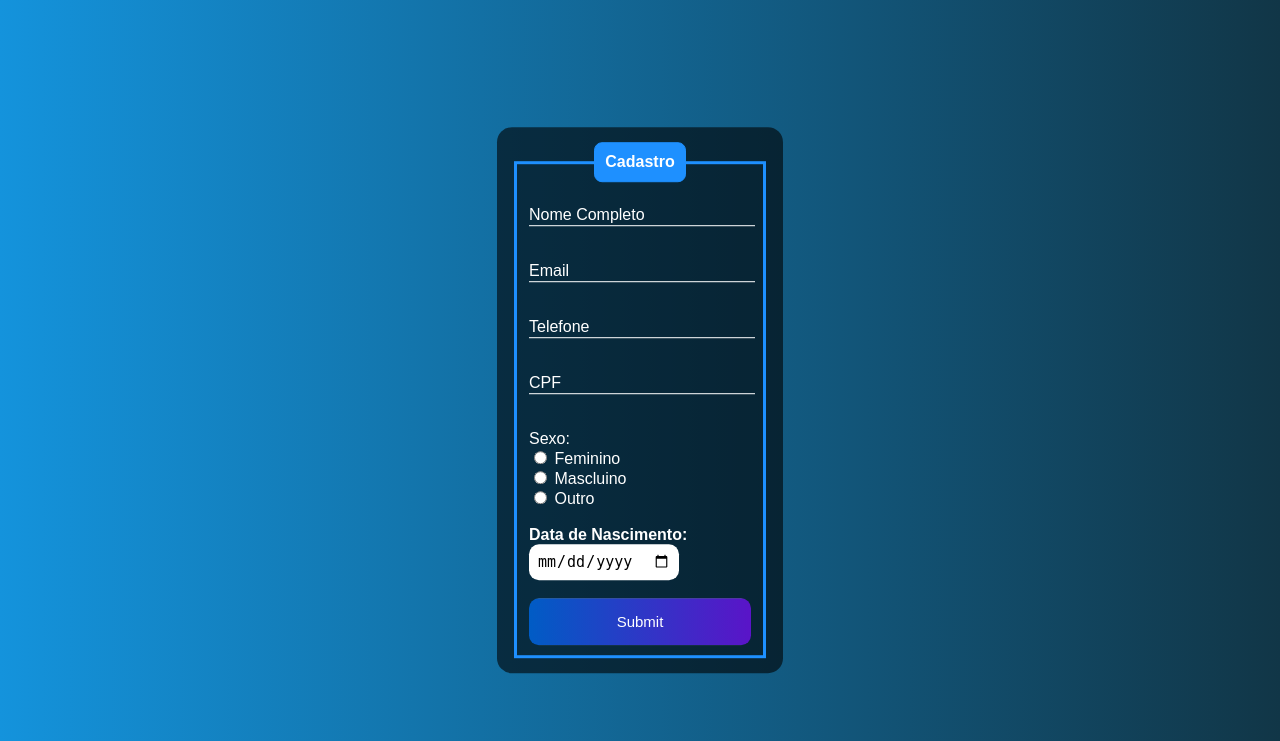
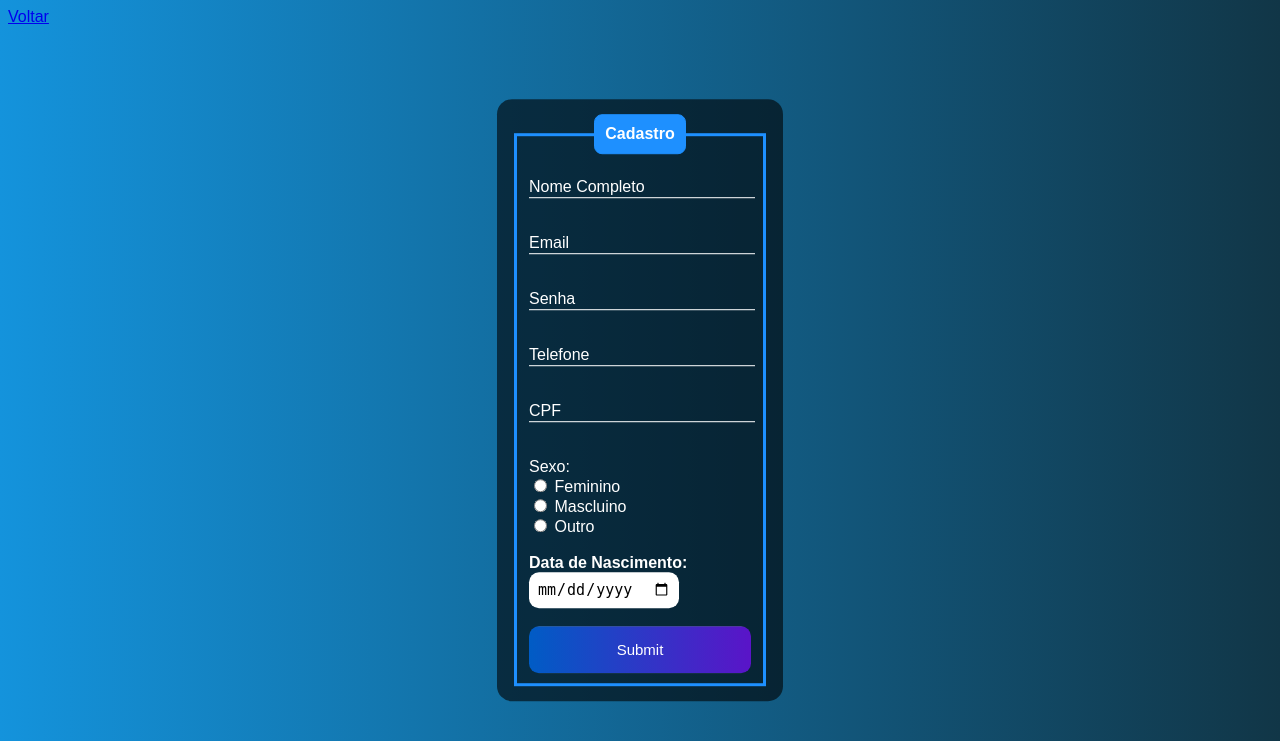
Before and after one commit to daniboyr/Teste-Wevo, a PHP site: page /cadastro.php in a window 1280 px wide. Shown: the top 741 px of the page. Run offline with PHP 8.4, Linux system fonts and the light colour scheme.

Commit message:
Update com a versão final do cadastro.php
Atualizei o código

```diff
--- a/cadastro.php
+++ b/cadastro.php
@@ -1,4 +1,4 @@
- <?php
+<?php
     if (isset($_POST['submit']))
     {
     //teste pra ver se esta tudo salvando
@@ -24,10 +24,13 @@
     $data_nascimento = $_POST['data_nascimento'];
     $genero = $_POST['genero'];
     $cpf = $_POST['cpf'];
+    $Senha = $_POST['senha'];
+
     //adicionando valores as variáveis através dos parâmetros
-    $result = mysqli_query($conexao, "INSERT INTO clientes (Nome, Email, Telefone, CPF, DataNascimento, Genero) VALUES ('$nome', '$email', '$telefone', '$cpf', '$data_nascimento', '$genero')");
+    $result = mysqli_query($conexao, "INSERT INTO clientes (Nome, Email, Telefone, CPF, DataNascimento, Genero, Senha) VALUES ('$nome', '$email', '$telefone', '$cpf', '$data_nascimento', '$genero', '$Senha')");
+    header('Location: login.php');
     }
-    //integrando os valores ao bd
+    //integrando os valores das variaveis ao bd
 ?>
 
 <!DOCTYPE html>
@@ -127,6 +130,7 @@
     </style>
 </head>
 <body>
+<a href="home.php"> Voltar </a>
     <div class="box">
         <form action="cadastro.php" method="POST">
             <fieldset>
@@ -141,6 +145,12 @@
                 <div class="inputBox">
                     <input type="text" name="email" id="email" class="inputUser" required>
                     <label for="email" class="labelInput"> Email </label>
+                </div>
+                <br>
+                <br>
+                <div class="inputBox">
+                    <input type="password" name="senha" id="Senha" class="inputUser" required>
+                    <label for="Senha" class="labelInput"> Senha </label>
                 </div>
                 <br>
                 <br>
```
